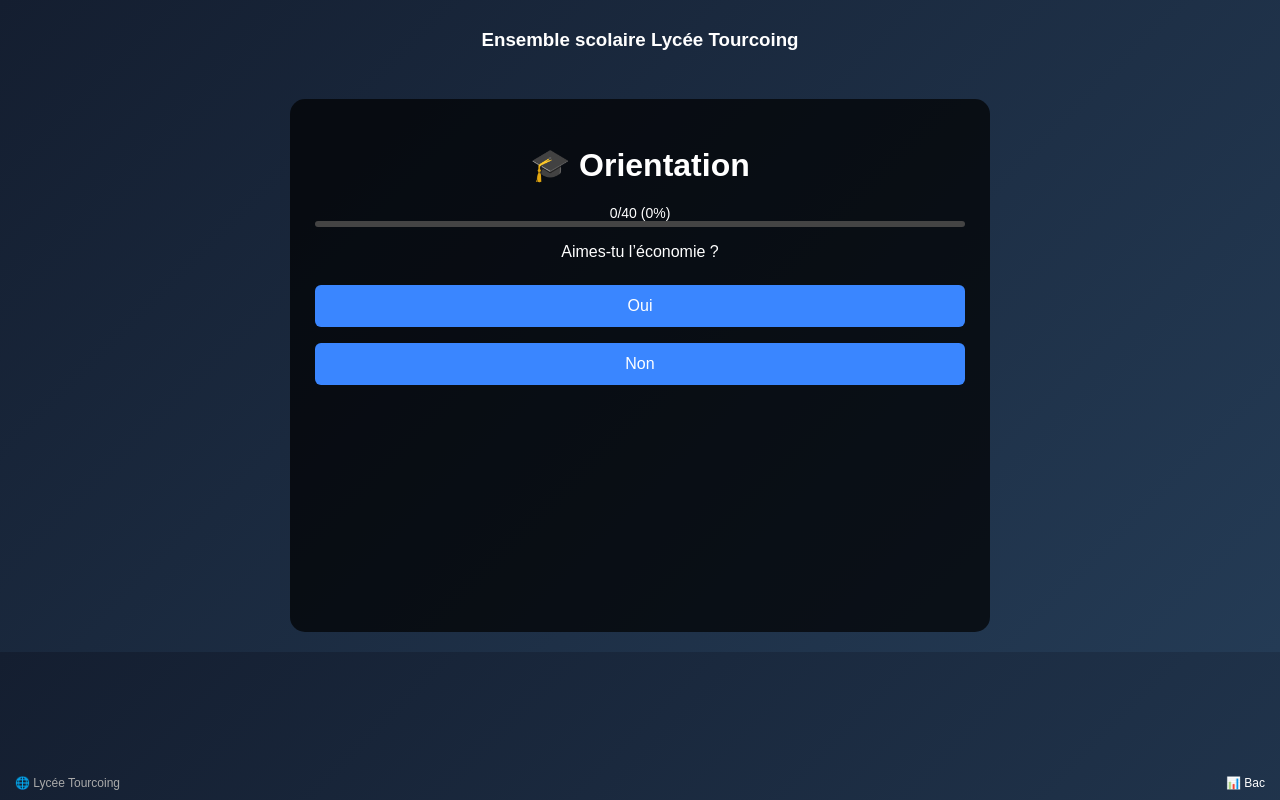
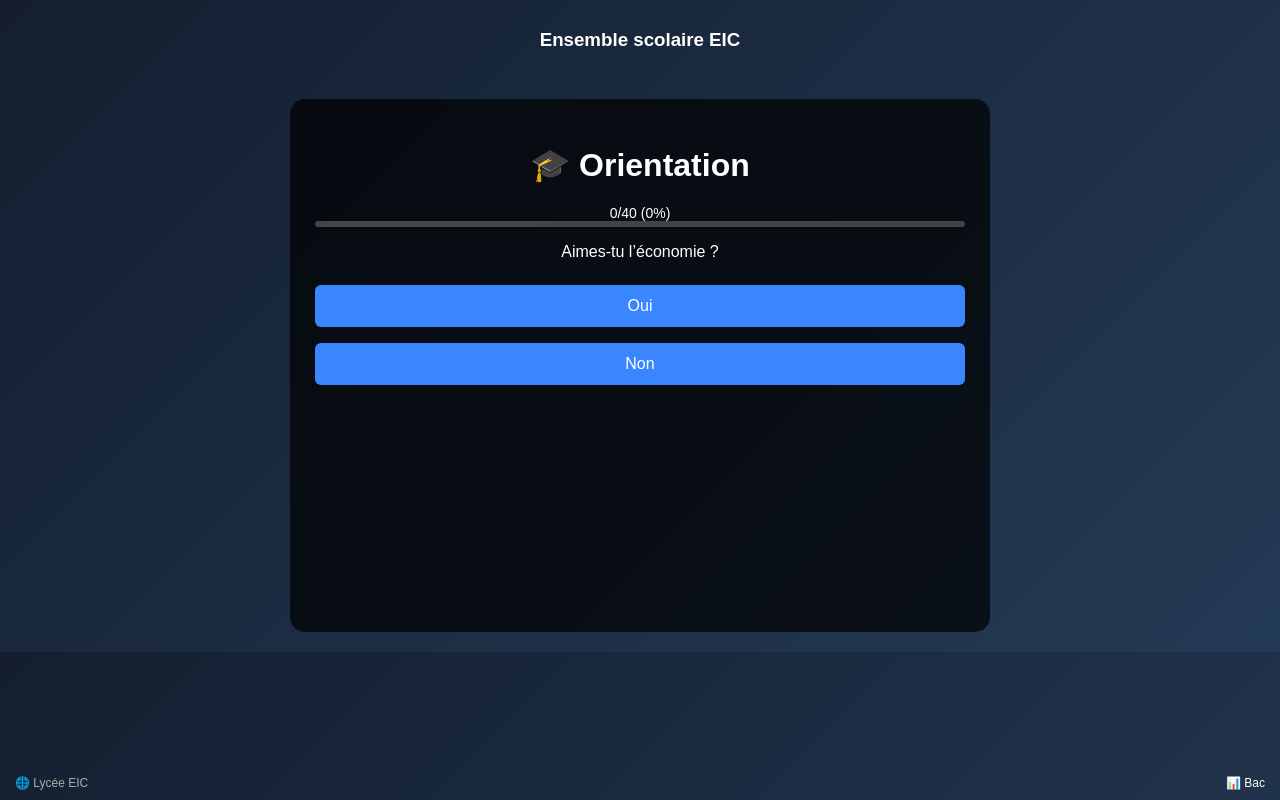
Before and after one commit to Noxyzz999/quiz-orientation, a plain HTML site: page index.html in a window 1280 px wide. Drawn offline with nearby package versions, Linux system fonts and the light colour scheme.

Commit message:
Update index.html

```diff
--- a/index.html
+++ b/index.html
@@ -3,7 +3,7 @@
 <head>
 <meta charset="UTF-8">
 <meta name="viewport" content="width=device-width, initial-scale=1.0">
-<title>Orientation Lycée Tourcoing</title>
+<title>Orientation Lycée EIC</title>
 <script src="https://cdn.jsdelivr.net/npm/chart.js"></script>
 <style>
 body {
@@ -77,7 +77,7 @@ a { color: #aaa; text-decoration: none; }
 </head>
 <body>
 
-<div class="header"><h3>Ensemble scolaire Lycée Tourcoing</h3></div>
+<div class="header"><h3>Ensemble scolaire EIC</h3></div>
 
 <div class="container">
   <h1>🎓 Orientation</h1>
@@ -92,7 +92,7 @@ a { color: #aaa; text-decoration: none; }
 </div>
 
 <div class="footer-left">
-  <a href="https://www.lyceetourcoing.fr" target="_blank">🌐 Lycée Tourcoing</a>
+  <a href="https://lycee.eic-tourcoing.fr/" target="_blank">🌐 Lycée EIC</a>
 </div>
 <div class="footer-right" onclick="showStats()">📊 Bac</div>
 
```
